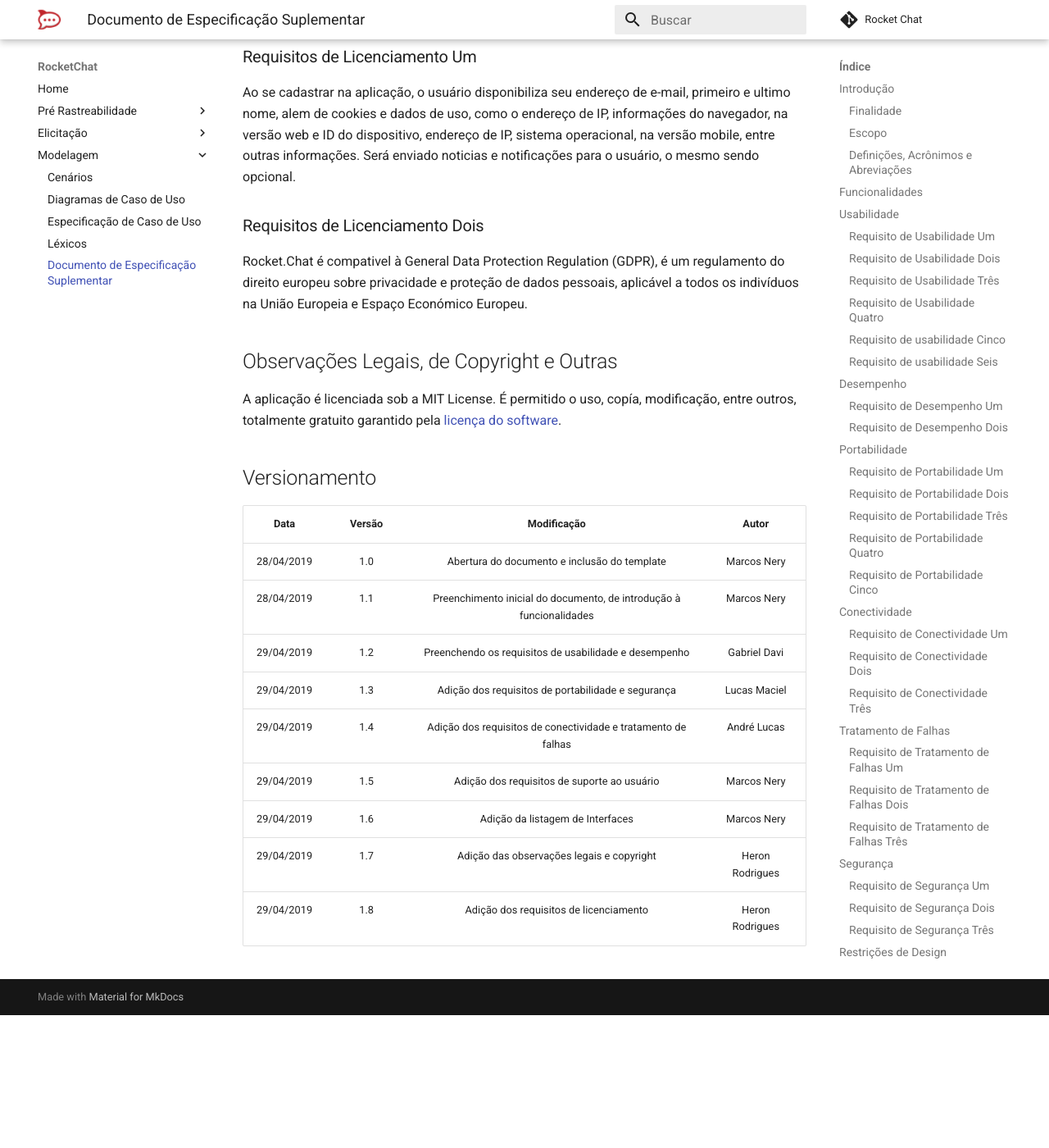
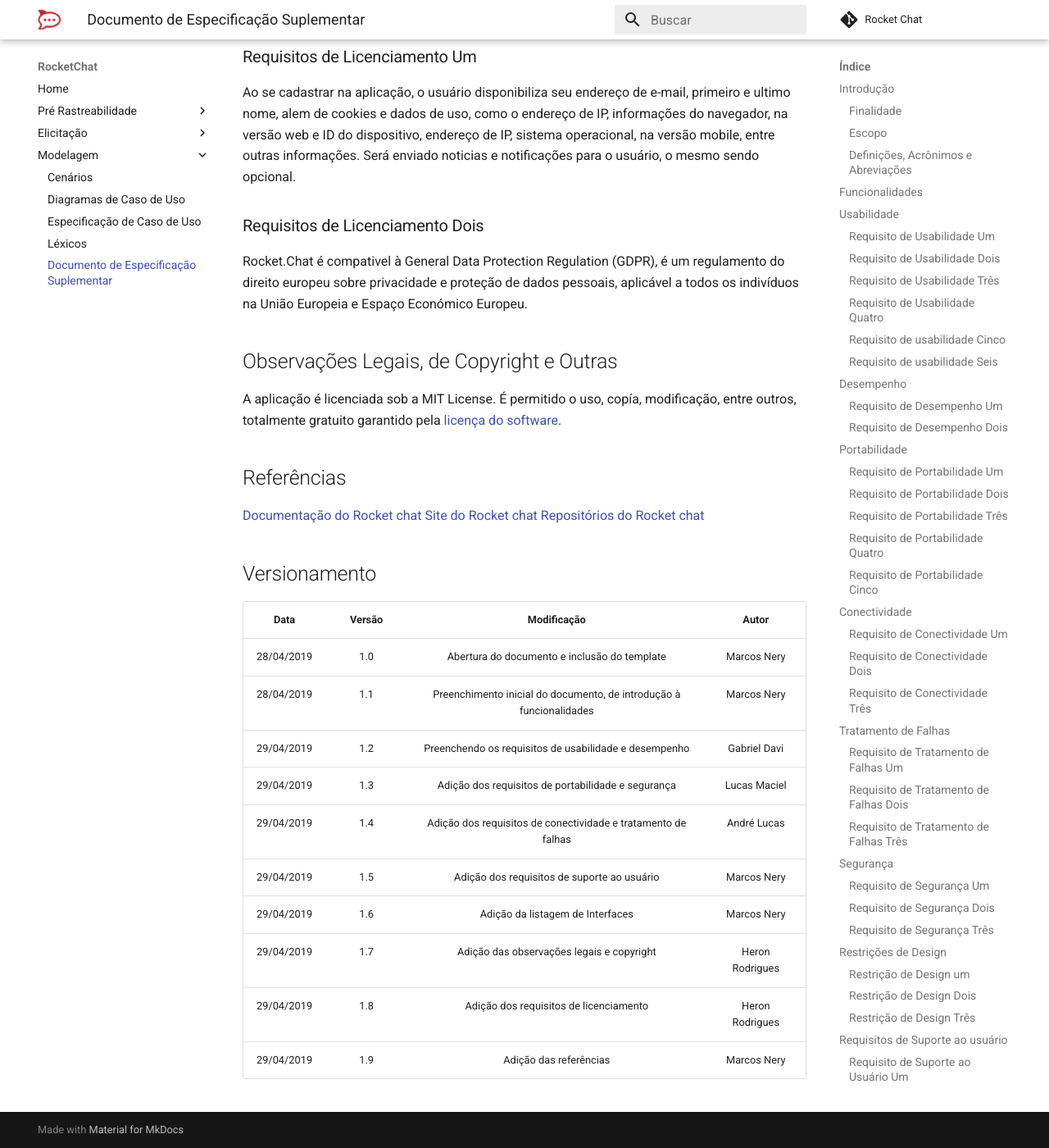
Before and after one commit to MarcosNBJ/2019.1-RocketChat, an MkDocs documentation site: the page built from docs/Modelagem/suplementar.md, in a window 1280 px wide and 1400 px high, scrolled down 6437 px. Shown: the whole window at 82% size. Built offline with MkDocs 1.6.1 and Material for MkDocs 9.7.7, drawn with Linux system fonts in a browser that asks for light colours; comment, search, counter and statistics services are not loaded; before the commit the page ends 7675 px from its top, so only the background shows below that.

Commit message:
Update suplementar.md

```diff
--- a/docs/Modelagem/suplementar.md
+++ b/docs/Modelagem/suplementar.md
@@ -159,6 +159,11 @@
 ## Observações Legais, de Copyright e Outras
 A aplicação é licenciada sob a MIT License. É permitido o uso, copía, modificação, entre outros, totalmente gratuito garantido pela [licença do software](https://github.com/RocketChat/Rocket.Chat.Hubot/blob/master/LICENSE).
 
+## Referências
+[Documentação do Rocket chat](https://rocket.chat/docs/)
+[Site do Rocket chat](https://rocket.chat/)
+[Repositórios do Rocket chat](https://github.com/RocketChat)
+
 
 ## Versionamento
 
@@ -173,3 +178,4 @@
 | 29/04/2019 | 1.6 | Adição da listagem de Interfaces | Marcos Nery|
 | 29/04/2019 | 1.7 | Adição das observações legais e copyright | Heron Rodrigues|
 | 29/04/2019 | 1.8 | Adição dos requisitos de licenciamento | Heron Rodrigues|
+| 29/04/2019 | 1.9 | Adição das referências | Marcos Nery|
```
